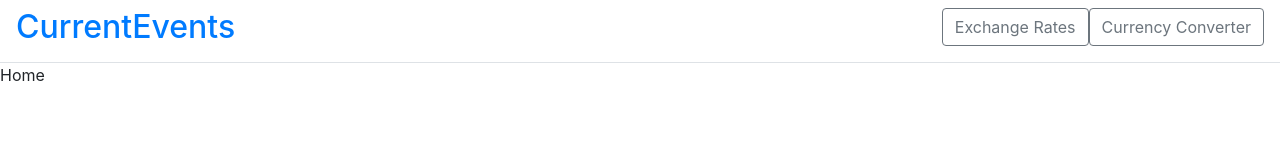
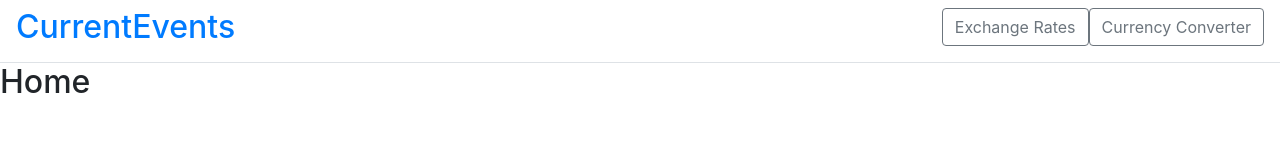
Before and after one commit to WarlockHolmes/CurrentEvents, a React (Create React App) app: page / in a window 1280 px wide. Shown: the top 160 px of the page. Built offline with nearby package versions, Linux system fonts and the light colour scheme.

Commit message:
Functioning Nav Buttons
Desktop view nav buttons now show/hide Converter and Exchange Rate components.

```diff
--- a/src/App.js
+++ b/src/App.js
@@ -1,7 +1,6 @@
 import React from 'react';
 import { BrowserRouter as Router, Route, Link, Switch } from "react-router-dom";
 import Template from './template';
-import Home from './Home';
 import CurrencyConverter from './CurrencyConverter';
 import ExchangeRates from './ExchangeRates';
 import About from './About';
@@ -13,12 +12,45 @@ const NotFound = () => {
   return <h2>404 Not Found</h2>;
 }
 
-const App = () => {
+class App extends React.Component {
+  constructor(props) {
+    super(props)
+    this.state = {
+      showConverter: false,
+      showRates: false,
+    }
+    this.toggleConverter = this.toggleConverter.bind(this);
+    this.toggleRates = this.toggleRates.bind(this);
+  }
+
+  toggleConverter() {
+    this.setState({ showConverter: !this.state.showConverter });
+  }
+
+  toggleRates() {
+    this.setState({ showRates: !this.state.showRates });
+  }
+
+  render() {
+    const { showRates, showConverter } = this.state;
+    const Home = () => {
+      return (
+        <React.Fragment>
+          <h2>Home</h2>
+          <div id="rates">
+            { showRates && <p>ExchangeRates</p> }
+          </div>
+          <div id="converter">
+            { showConverter && <CurrencyConverter /> }
+          </div>
+        </React.Fragment>
+      );
+    }
     return (
       <Router>
-      <Template>
+        <Template toggleConverter={this.toggleConverter} toggleRates={this.toggleRates}>
           <Switch>
-          <Route path="/" exact component={Home} />
+            <Route path="/" exact render={Home}/>
             <Route path="/converter" component={CurrencyConverter} />
             <Route path="/rates" component={ExchangeRates} />
             <Route path="/about" component={About} />
@@ -29,5 +61,6 @@ const App = () => {
       </Router>
     );
   }
+}
 
 export default App;
--- a/src/Home.js
+++ /dev/null
@@ -1,14 +0,0 @@
-import React from 'react';
-import { Link } from "react-router-dom";
-import CurrencyConverter from './CurrencyConverter';
-import ExchangeRates from './ExchangeRates';
-
-const Home = () => {
-  return (
-    <React.Fragment>
-      <p>Home</p>
-    </React.Fragment>
-  );
-}
-
-export default Home;
--- a/src/template.js
+++ b/src/template.js
@@ -1,13 +1,14 @@
 import React from 'react';
 import { Link } from "react-router-dom";
-import "./template.css"
+import './template.css'
+
 
 const SocialMedia = () => {
   return (
     <React.Fragment>
-      <a href="facebook.com"><i class="fab fa-facebook-square"></i></a>
-      <a href="github.com"><i class="fab fa-github-square"></i></a>
-      <a href="linkedin.com"><i class="fab fa-linkedin"></i></a>
+      <a href="facebook.com"><i className="fab fa-facebook-square"></i></a>
+      <a href="github.com"><i className="fab fa-github-square"></i></a>
+      <a href="linkedin.com"><i className="fab fa-linkedin"></i></a>
     </React.Fragment>
   );
 }
@@ -23,27 +24,31 @@ const MoreInfo = () => {
   );
 }
 
-const Navbar = () => {
+const Navbar = (props) => {
   return (
     <nav className="navbar navbar-expand-lg border-bottom">
+
       <div className="d-none d-md-flex w-100" id="desktopNav">
         <h2><Link to="/">CurrentEvents</Link></h2>
         <div className="ml-auto">
           <button className="btn btn-outline-secondary">Exchange Rates</button>
-          <button className="btn btn-outline-secondary">Currency Converter</button>
+          <button className="btn btn-outline-secondary" onClick={props.toggleConverter}>Currency Converter</button>
         </div>
       </div>
+
       <div className="d-flex d-md-none" id="mobileNav">
         <h1>Mobile Nav</h1>
       </div>
+
     </nav>
   );
 }
 
 const Template = (props) => {
+
   return (
     <React.Fragment>
-      <Navbar />
+      <Navbar toggleConverter={props.toggleConverter} toggleRates={props.toggleRates}/>
       <div className="container-fluid px-0 w-100 d-none d-md-block" id="desktop">
         <div className="row h-100 w-100">
           <div className="col-12">
```
Lines whose indentation alone changed are shown as unchanged.
